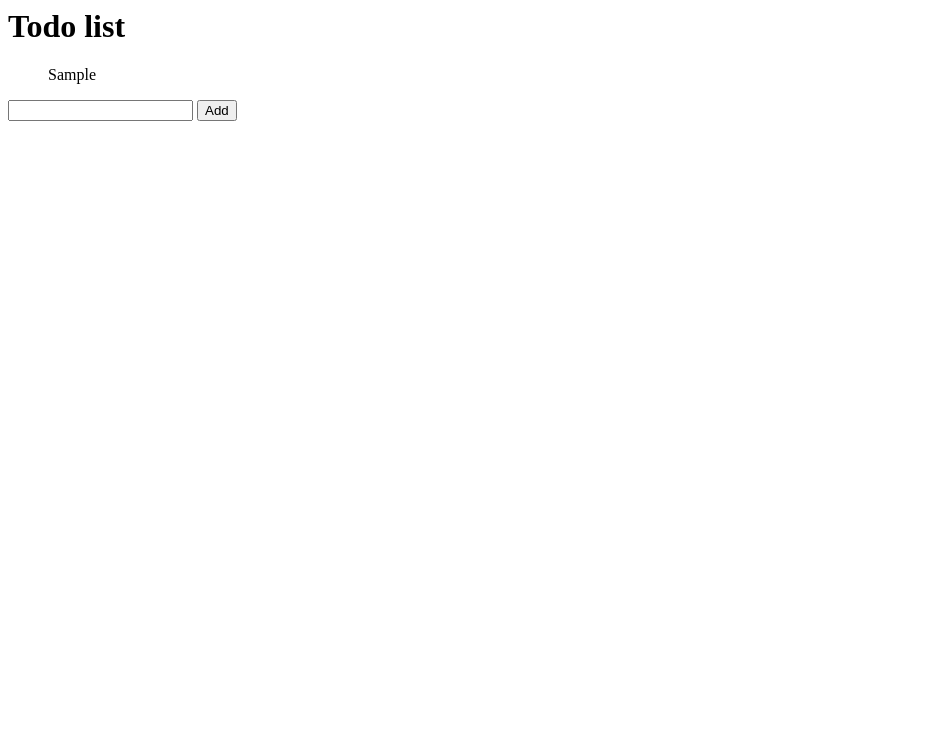
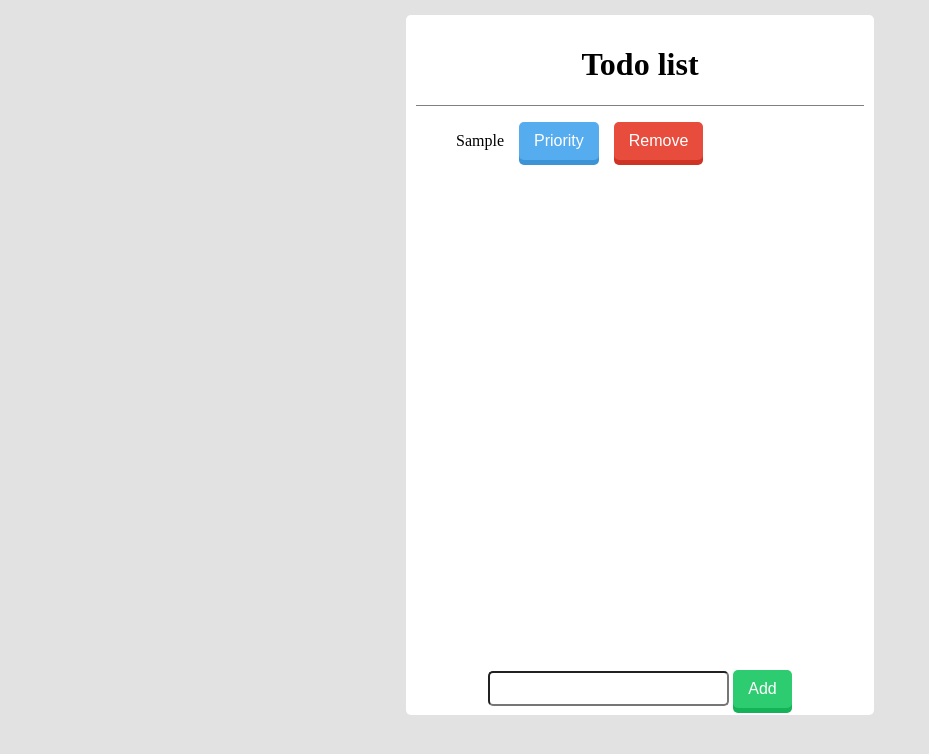
Before and after one commit to MAKAR1031/web-lab1, a website built with webpack: page index.html in a window 1280 px wide. Both pictures are taken after typing "Sample" into the empty fields and a click on the button "Add". Shown: the whole page, without its empty margins (0-929 px from the left). Built offline with nearby package versions, Linux system fonts and the light colour scheme.

Commit message:
выполнение задания

```diff
--- a/app.css
+++ b/app.css
@@ -1,3 +1,102 @@
+html,
+body {
+    margin: 0;
+    padding: 0;
+}
+
+body {
+    background-color: #E2E2E2;
+}
+
+#content {
+    width: 35%;
+    height: 85%;
+    margin: 15px auto 0;
+    text-align: center;
+    padding: 10px;
+    border-radius: 5px;
+    background-color: white;
+}
+
+#content-header {
+    border-bottom: 1px solid gray;
+}
+
+#todos-pane {
+    height: 80%;
+    margin-bottom: 20px;
+    overflow: auto;
+}
+
 #todos li {
-    list-style-type: none
+    list-style-type: none;
+    width: 95%;
+    font-size: 16px;
+    text-align: left;
+    margin: 10px 0;
 }
+
+#todos li.priority-task {
+    color: red;
+}
+
+#title {
+    border-radius: 5px;
+    height: 35px;
+    font-size: 16px;
+    padding: 10px 15px;
+}
+
+#title:focus {
+    outline: 0;
+}
+
+.btn {
+    border-radius: 5px;
+    padding: 10px 15px;
+    font-size: 16px;
+    text-decoration: none;
+    color: #fff;
+    position: relative;
+    display: inline-block;
+    border: none;
+}
+
+.btn:focus {
+    outline: 0;
+}
+
+.btn:active {
+    transform: translate(0px, 5px);
+    -webkit-transform: translate(0px, 5px);
+    box-shadow: 0px 1px 0px 0px;
+}
+
+.add {
+    background-color: #2ecc71;
+    box-shadow: 0px 5px 0px 0px #15B358;
+}
+
+.add:hover {
+    background-color: #48E68B;
+}
+
+.priority {
+    background-color: #55acee;
+    box-shadow: 0px 5px 0px 0px #3C93D5;
+    margin-left: 15px;
+}
+
+.priority:hover {
+    background-color: #6FC6FF;
+}
+
+.remove {
+    background-color: #e74c3c;
+    box-shadow: 0px 5px 0px 0px #CE3323;
+    margin-left: 15px;
+}
+
+.remove:hover {
+    background-color: #FF6656;
+}
--- a/index.html
+++ b/index.html
@@ -1,9 +1,18 @@
 <html>
+
 <body>
-    <h1>Todo list</h1>
-    <ul id="todos"></ul>
-    <input id="title" type="text">
-    <button id="add-todo">Add</button>
+    <div id="content">
+        <div id="content-header">
+            <h1>Todo list</h1>
+        </div>
+        <div>
+            <div id="todos-pane">
+                <ul id="todos"></ul>
+            </div>
+            <input id="title" type="text">
+            <button id="add-todo" class="btn add">Add</button>
+        </div>
+    </div>
     <script src="public/bundle.js"></script>
 </body>
 </html>
--- a/index.js
+++ b/index.js
@@ -1,9 +1,36 @@
 const $ = require('jquery')
 require('./app.css')
-$(document).ready(function() {
-    $('#add-todo').on('click', function() {
+$(document).ready(() => {
+    var newItemHandler = () => {
         var title = $('#title').val();
+        if (title === '') {
+            alert('Необходимо ввести значение');
+            return;
+        }
         $('#title').val('');
-        $('#todos').append('<li>' + title + '</ll>');
+        var item = $("<li></li>").text(title);
+        var priorityButton = $('<button></button>').text('Priority');
+        priorityButton.addClass('btn priority');
+        priorityButton.click(() => {
+            item.toggleClass('priority-task');
+        });
+        var removeButton = $('<button></button>').text('Remove');
+        removeButton.addClass('btn remove');
+        removeButton.click(() => {
+            item.hide('slow', () => {
+                item.remove();
+            });
+        });
+        item.append(priorityButton);
+        item.append(removeButton);
+        item.fadeOut(0);
+        $('#todos').append(item);
+        item.fadeIn();
+    }
+    $('#title').keypress(e => {
+        if (e.which == 13) {
+            newItemHandler();
+        }
     })
+    $('#add-todo').click(newItemHandler);
 });
```
